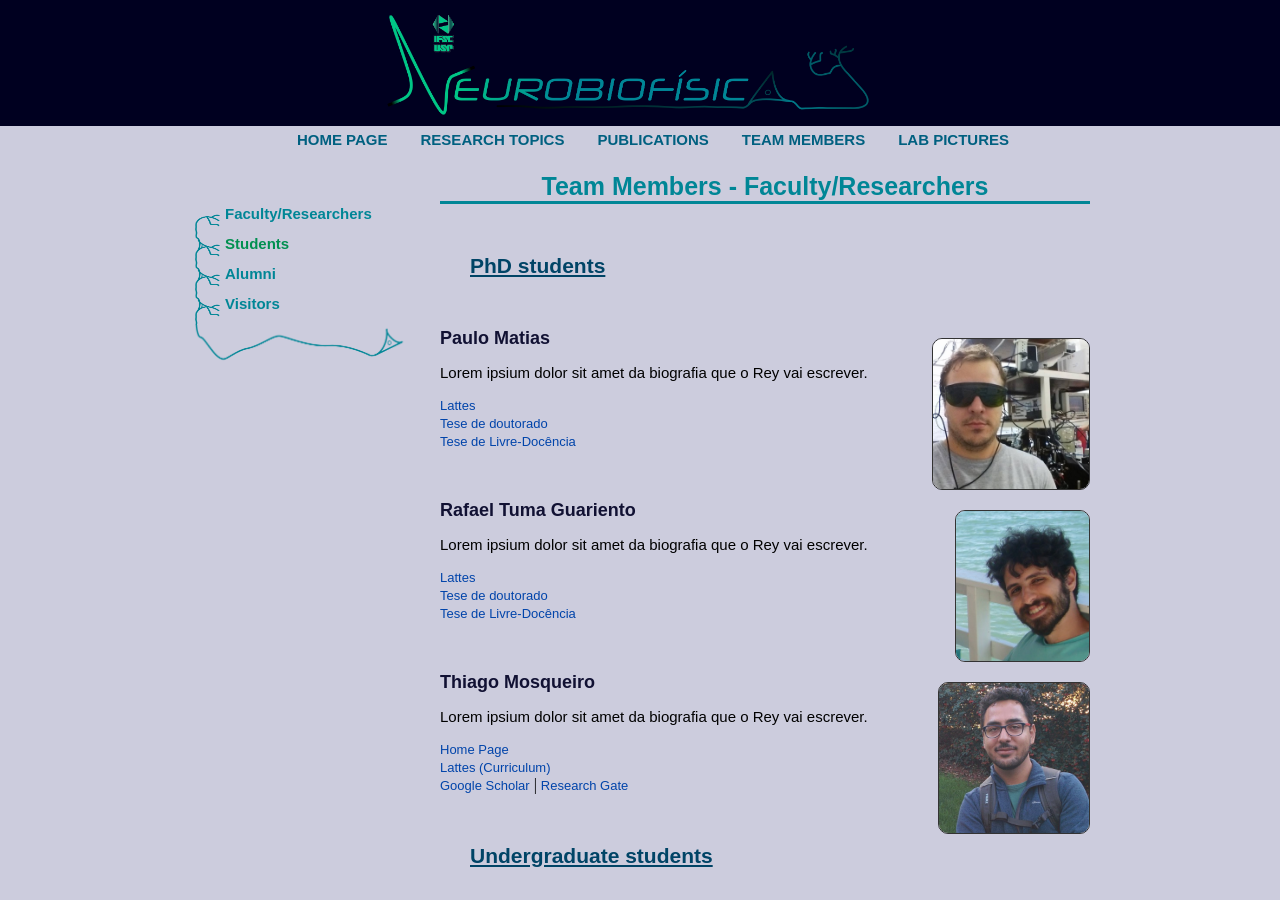
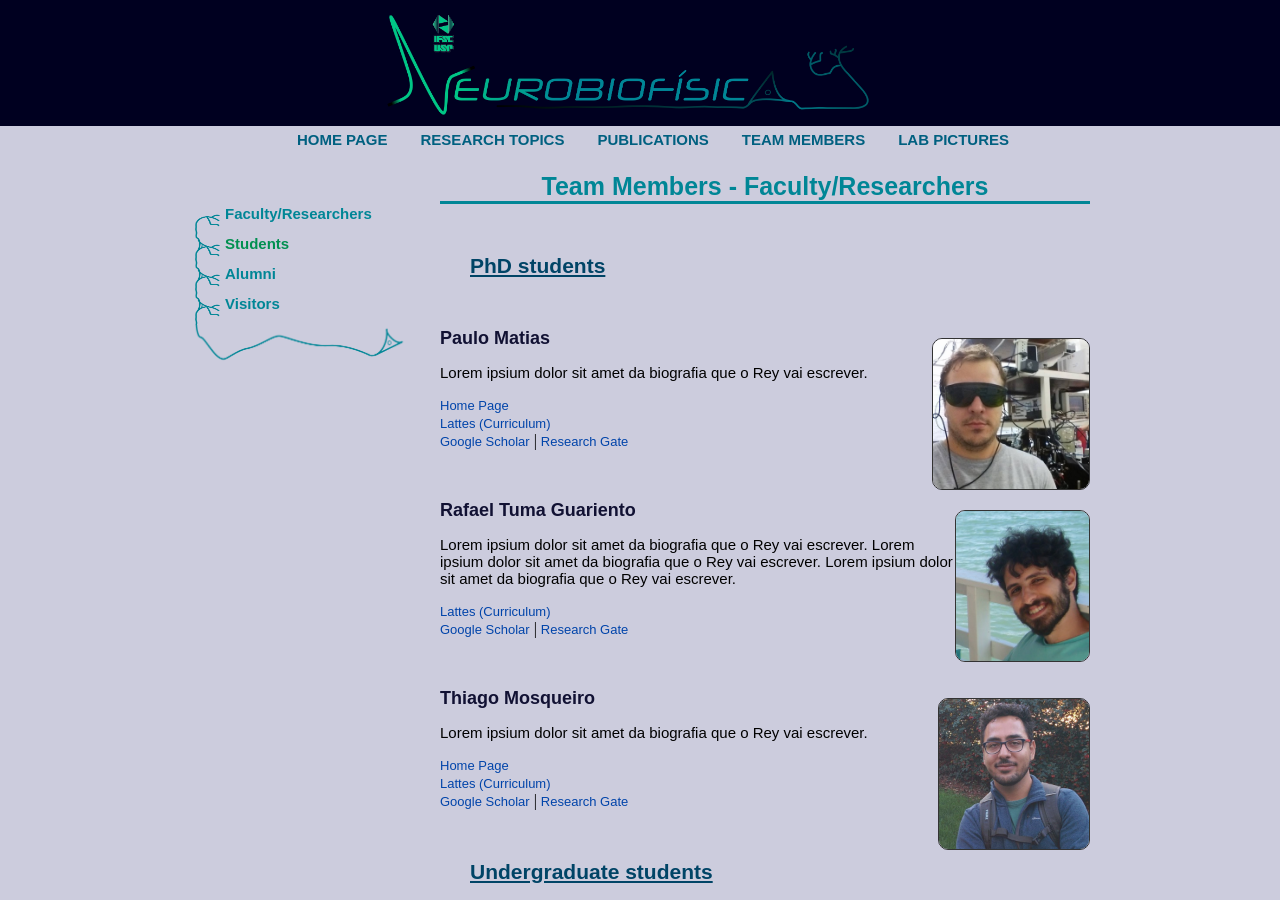
Before and after one commit to neurobiofisica/neurobiofisica.github.io, a Jekyll site: the page built from students.html, in a window 1280 px wide and 900 px high. Built offline with Jekyll 4.4.1, drawn with Linux system fonts in a browser that asks for light colours.

Commit message:
Adiciona links Lattes/Scholar/etc. dos estudantes

```diff
--- a/students.html
+++ b/students.html
@@ -13,24 +13,23 @@ curlat: students
 	<img src="Fotos-pessoal/Matias.jpg" class="pessoal"/>
 	<h4>Paulo Matias</h4>
 	<p>Lorem ipsium dolor sit amet da biografia que o Rey vai escrever.</p>
-	<a href="">Lattes</a><br />
-	<a href="">Tese de doutorado</a><br />
-	<a href="">Tese de Livre-Docência</a><br />
+	<a href="http://pmatias.me" target="_blank">Home Page</a><br />
+	<a href="http://lattes.cnpq.br/3792055796261017">Lattes (Curriculum)</a><br />
+	<a href="http://scholar.google.com.br/citations?user=EN7qnhkAAAAJ" target="_blank">Google Scholar</a> | <a href="https://www.researchgate.net/profile/Paulo_Matias" target="_blank">Research Gate</a><br />
       </div>
       <div id="pessoal">
 	<img src="Fotos-pessoal/Tuma.jpg" class="pessoal"/>
 	<h4>Rafael Tuma Guariento</h4>
-	<p>Lorem ipsium dolor sit amet da biografia que o Rey vai escrever.</p>
-	<a href="">Lattes</a><br />
-	<a href="">Tese de doutorado</a><br />
-	<a href="">Tese de Livre-Docência</a><br />
+	<p>Lorem ipsium dolor sit amet da biografia que o Rey vai escrever. Lorem ipsium dolor sit amet da biografia que o Rey vai escrever. Lorem ipsium dolor sit amet da biografia que o Rey vai escrever.</p>
+	<a href="http://lattes.cnpq.br/6008917089217813">Lattes (Curriculum)</a><br />
+	<a href="http://scholar.google.com.br/citations?user=g0c5-uAAAAAJ" target="_blank">Google Scholar</a> | <a href="https://www.researchgate.net/profile/Rafael_Tuma_Guariento" target="_blank">Research Gate</a><br />
       </div>
       <div id="pessoal">
 	<img src="Fotos-pessoal/TSMosqueiro.jpg" class="pessoal"/>
 	<h4>Thiago Mosqueiro</h4>
 	<p>Lorem ipsium dolor sit amet da biografia que o Rey vai escrever.</p>
 	<a href="http://thmosqueiro.vandroiy.com" target="_blank">Home Page</a><br />
-	<a href="http://buscatextual.cnpq.br/buscatextual/visualizacv.do?metodo=apresentar&id=K4239050E3" target="_blank">Lattes (Curriculum)</a><br />
+	<a href="http://lattes.cnpq.br/4065840742755982" target="_blank">Lattes (Curriculum)</a><br />
 	<a href="http://scholar.google.com.br/citations?user=nXf5nh0AAAAJ" target="_blank">Google Scholar</a> | <a href="https://www.researchgate.net/profile/Thiago_Mosqueiro" target="_blank">Research Gate</a><br />
       </div>
 
```
